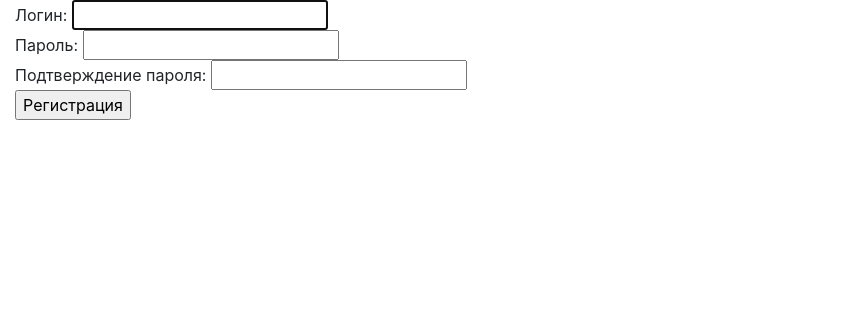
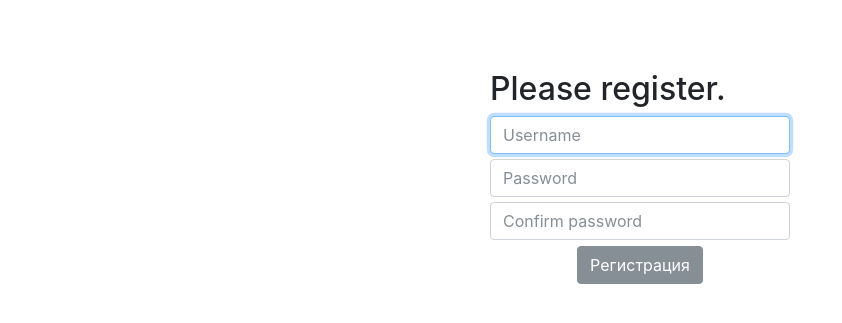
Before and after one commit to ShizukaHoshijiro/ThirdDjangoProject, a Django app: page /register/ in a window 1280 px wide. Shown: the part 30-353 px from the top of the page, without its empty margins (0-842 px from the left). Run offline with Django 3.2, Linux system fonts and the light colour scheme; some libraries are stand-ins or nearby versions.

Commit message:
Некоторые изменения в шаблонах(списка,логина и т.д.)

```diff
--- a/ThirdProject_book/settings.py
+++ b/ThirdProject_book/settings.py
@@ -31,6 +31,7 @@ ALLOWED_HOSTS = []
 # Application definition
 
 INSTALLED_APPS = [
+    'widget_tweaks',
     "comment_app",
     'core',
     'django.contrib.admin',
--- a/core/static/core/main.css
+++ b/core/static/core/main.css
@@ -19,3 +19,15 @@
 .user_info .btn-sm {
     height: 22px;
 }
+
+.search-col {
+    margin-left:2vw;
+}
+
+.sort_field {
+    width:10px;
+}
+
+h5 {
+    font-size: 1.05rem;
+}
--- /dev/null
+++ b/core/static/core/register.css
@@ -0,0 +1,16 @@
+.reg_form_field {
+    margin-top: 5px;
+}
+
+.reg_button {
+    margin-top: 6px;
+    display: flex;
+    justify-content: center;
+}
+
+.registration_form {
+    width: 300px;
+    margin-left: auto;
+    margin-right: auto;
+    margin-top: 70px;
+}
--- a/core/templates/core/list.html
+++ b/core/templates/core/list.html
@@ -12,7 +12,10 @@
 {% block content %}
 
     {% for object in object_list %}
-        <a href="{% url "core:detail" object.id %}" id="{{ object.id }}"><div class="topic"> {{ object.title }} </div></a>
+        <div class="object">
+            <h4><a href="{% url "core:detail" object.id %}" id="{{ object.id }}"><div class="topic"> {{ object.title }} </div></a></h4>
+            <h5>{{ object.description }}</h5>
+        </div>
     {% endfor %}
 
 {% endblock %}
--- a/core/templates/core/patterns/includes/header.html
+++ b/core/templates/core/patterns/includes/header.html
@@ -19,4 +19,5 @@
         {% endif %}
     </div>
 </div>
+
 {% block search_field %}{% endblock %}
--- a/core/templates/core/register.html
+++ b/core/templates/core/register.html
@@ -1,16 +1,42 @@
 {% extends "core/patterns/parents/main.html" %}
+{% load widget_tweaks %}
+{% load static %}
 
 {% block title %}Регистрация{% endblock %}
 
+{% block extra_head %}<link href="{% static "core/register.css" %}" type="text/css" rel="stylesheet">{% endblock %}
+
 {% block content %}
     <div class="registration_form">
-        <form action="" method="post">
+        <form action="" method="post" class="form-signin">
+            <h2 class="form-signin-heading">Please register.</h2>
             {% csrf_token %}
             {{ form.errors }}
-            <div class="registration_form_username">Логин: {{ form.username }}</div>
-            <div class="registration_form_password">Пароль: {{ form.password1 }}</div>    {# PASSWORD #}
-            <div class="registration_form_confirm_password">Подтверждение пароля: {{ form.password2 }}</div>    {# CONFIRM_PASSWORD #}
-            <input type="submit" value="Регистрация">
+
+            {% render_field form.username placeholder="Username" class="reg_form_field registration_form_username form-control" %}
+            {% render_field form.password1 placeholder="Password" class="reg_form_field registration_form_password1 form-control"%}   {# PASSWORD #}
+            {% render_field form.password2 placeholder="Confirm password" class="reg_form_field registration_form_password2 form-control"%}    {# CONFIRM_PASSWORD #}
+            <div class="reg_button"><input class="btn btn-secondary" type="submit" value="Регистрация"></div>
+
         </form>
     </div>
 {% endblock %}
+
+
+
+        <!-- JUST EXAMPLE -->
+
+      <form class="form-signin">
+        <h2 class="form-signin-heading">Please sign in</h2>
+        <label for="inputEmail" class="sr-only">Email address</label>
+        <input type="email" id="inputEmail" class="form-control" placeholder="Email address" required autofocus>
+
+        <label for="inputPassword" class="sr-only">Password</label>
+        <input type="password" id="inputPassword" class="form-control" placeholder="Password" required>
+        <div class="checkbox">
+          <label>
+            <input type="checkbox" value="remember-me"> Remember me
+          </label>
+        </div>
+        <button class="btn btn-lg btn-primary" type="submit">Sign in</button>
+      </form>
--- a/core/views.py
+++ b/core/views.py
@@ -12,7 +12,7 @@ from django.http import Http404
 # from core.forms import CommentForm
 from django.contrib.auth.decorators import login_required
 from comment_app.forms import CommentForm
-from django.db.models import Count
+from django.db.models import Q
 
 class IndexView(ListView):
     model = Topic
@@ -40,7 +40,7 @@ class TopicsListView(ListView):
             search_field = None
 
         if search_field is not None:
-            self.queryset = Topic.objects.order_by(sort_field).filter(title__icontains=search_field)
+            self.queryset = Topic.objects.order_by(sort_field).filter(Q(title__icontains=search_field)|Q(description__icontains=search_field))
         else:
             self.queryset = Topic.objects.order_by(sort_field)
         return self.queryset[0:40]
```
Also changed, not shown: core/static/core/list.css (added, +7 -0 lines), core/templates/core/patterns/includes/header_with_field.html (+20 -10 lines), db.sqlite3.
